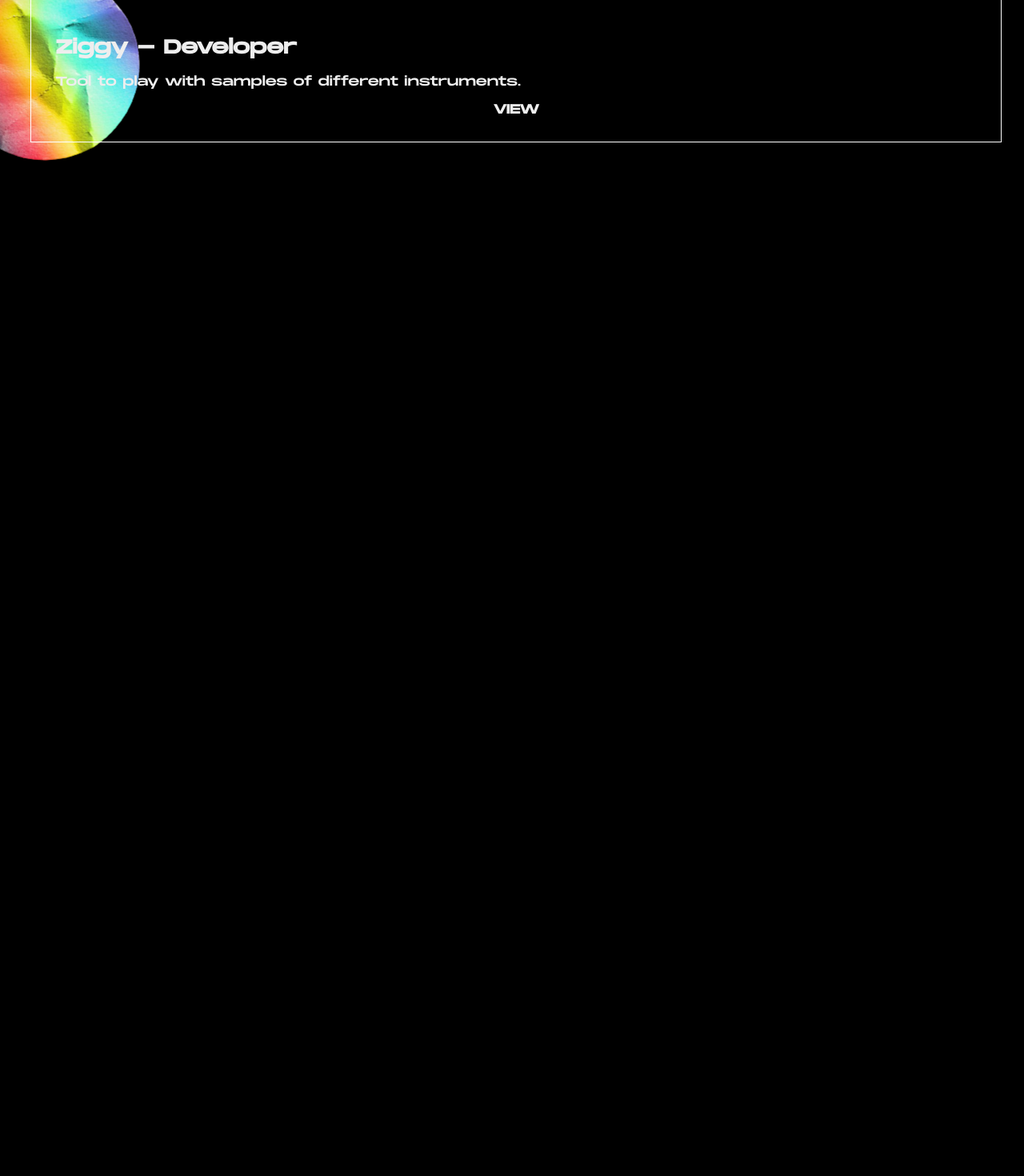
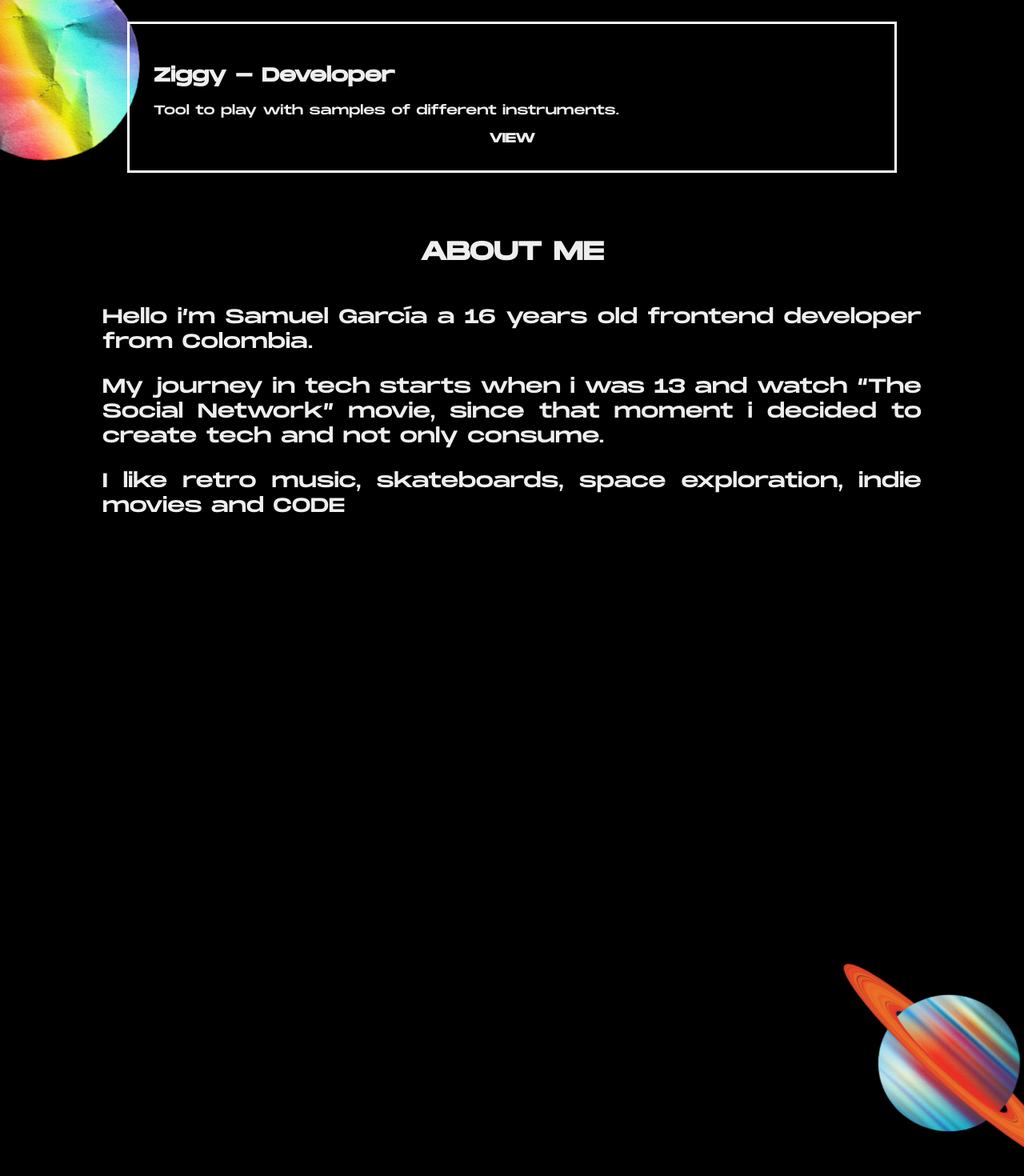
Before and after one commit to samvarcia/samvarcia, a React (Create React App) app: page / in a window 1280 px wide. Shown: the part 1249-2719 px from the top of the page at 80% size. Before the commit the page ends 1466 px from the top, so only its background shows below. Built offline with nearby package versions, Linux system fonts and the light colour scheme.

Commit message:
About Area created

```diff
--- a/src/App.js
+++ b/src/App.js
@@ -2,8 +2,10 @@ import React from 'react';
 import Header from './components/Header'
 import Hero from './components/Hero'
 import Work from './components/Work'
+import About from './components/About'
 import Rayo from './assets/images/rayo.svg'
 import Sticker from './assets/images/sticker.svg'
+import Planet from './assets/images/planet.svg'
 import './assets/styles/App.scss';
 
 function App() {
@@ -11,10 +13,12 @@ function App() {
     <>
       <img className="light" src={Rayo} alt="Light"/>
       <img className="sticker" src={Sticker} alt="Holo"/>
+      <img className="planet" src={Planet} alt="Pluto"/>
       <div className="App">
         <Header/>
         <Hero/>
         <Work/>
+        <About/>
       </div>
     </>
   );
--- a/src/assets/styles/App.scss
+++ b/src/assets/styles/App.scss
@@ -24,3 +24,9 @@ body {
   left: 0;
   top: 150%;
 }
+.planet {
+  position: absolute;
+  right: 0;
+  top: 300%;
+  width: 20%;
+}
--- /dev/null
+++ b/src/assets/styles/components/About.css
@@ -0,0 +1,11 @@
+.About_content {
+  display: flex;
+  flex-direction: column;
+  align-items: center;
+  text-align: justify;
+  padding: 3% 10%;
+}
+.About_content p {
+  font-size: 25px;
+  position: inherit;
+}
--- a/src/assets/styles/components/Card.css
+++ b/src/assets/styles/components/Card.css
@@ -1,10 +1,10 @@
 .card {
-  border: 1px solid white;
-  margin: 3%;
+  border: 3px solid white;
+  margin: 20px;
   transition: ease-in;
   position: relative;
   padding: 30px;
-  width: 90%;
+  width: 70%;
 }
 .justify {
   text-align: justify;
@@ -13,7 +13,7 @@
   text-align: center;
 }
 .card:hover {
-  border: 1px solid;
+  border: 3px solid;
   border-image-source: linear-gradient(45deg, #06bab6, #cd5f81, #4c5798);
   border-image-slice: 1;
 }
--- a/src/assets/styles/components/Work.css
+++ b/src/assets/styles/components/Work.css
@@ -1,2 +1,5 @@
 .Work_content {
+  display: flex;
+  flex-direction: column;
+  align-items: center;
 }
--- /dev/null
+++ b/src/components/About.js
@@ -0,0 +1,22 @@
+import React from 'react'
+import '../assets/styles/components/About.css'
+
+export default function About() {
+  return(
+    <div className="About">
+      <div className="About_container">
+        <div className="About_content">
+          <h1>ABOUT ME</h1>
+          <div className="about_text">
+            <p>Hello i’m Samuel García a 16 years old
+            frontend developer from Colombia.</p>
+            <p>My journey in tech starts when i was
+            13 and watch “The Social Network” movie, since that moment i
+            decided to create tech and not only consume.</p>
+            <p>I like retro music, skateboards, space exploration, indie movies and CODE</p>
+          </div>
+        </div>
+      </div>
+    </div>
+  )
+}
```
Also changed, not shown: src/assets/images/planet.svg (added), src/assets/images/smile.svg (added).
